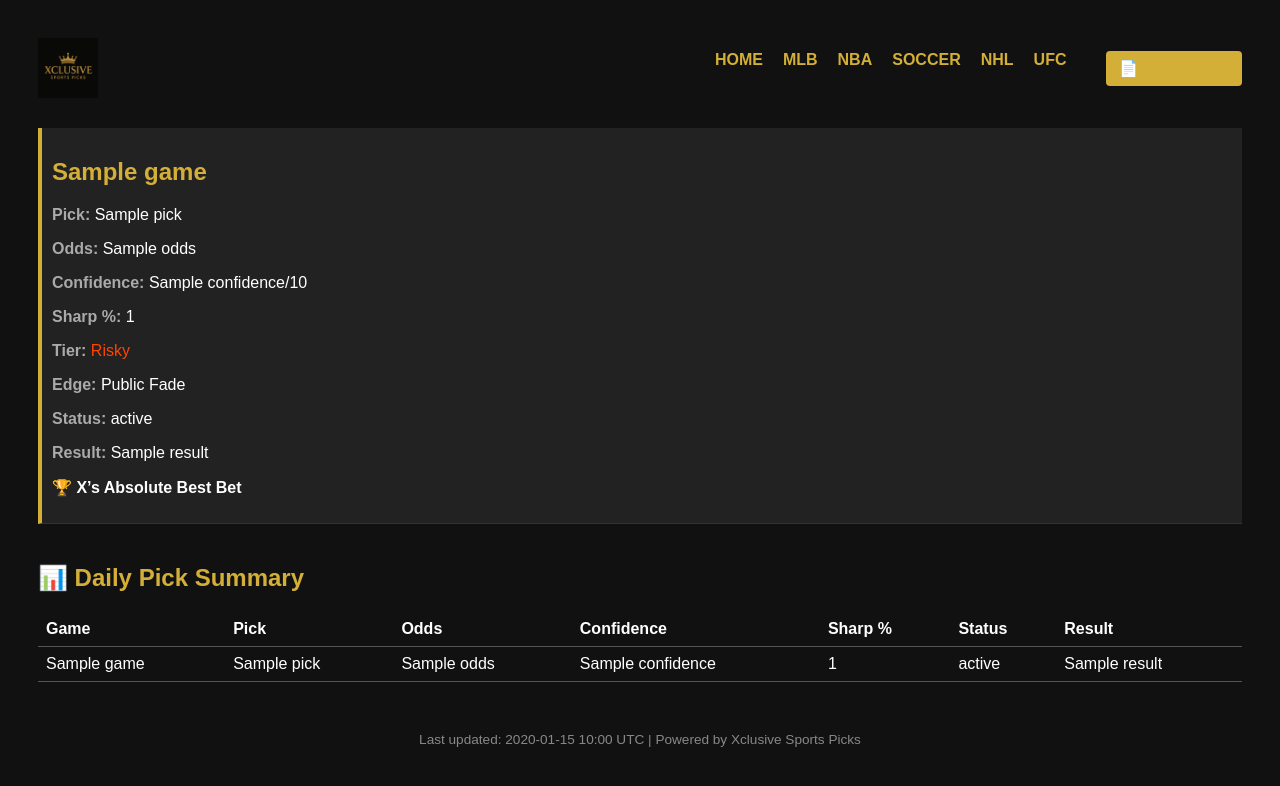
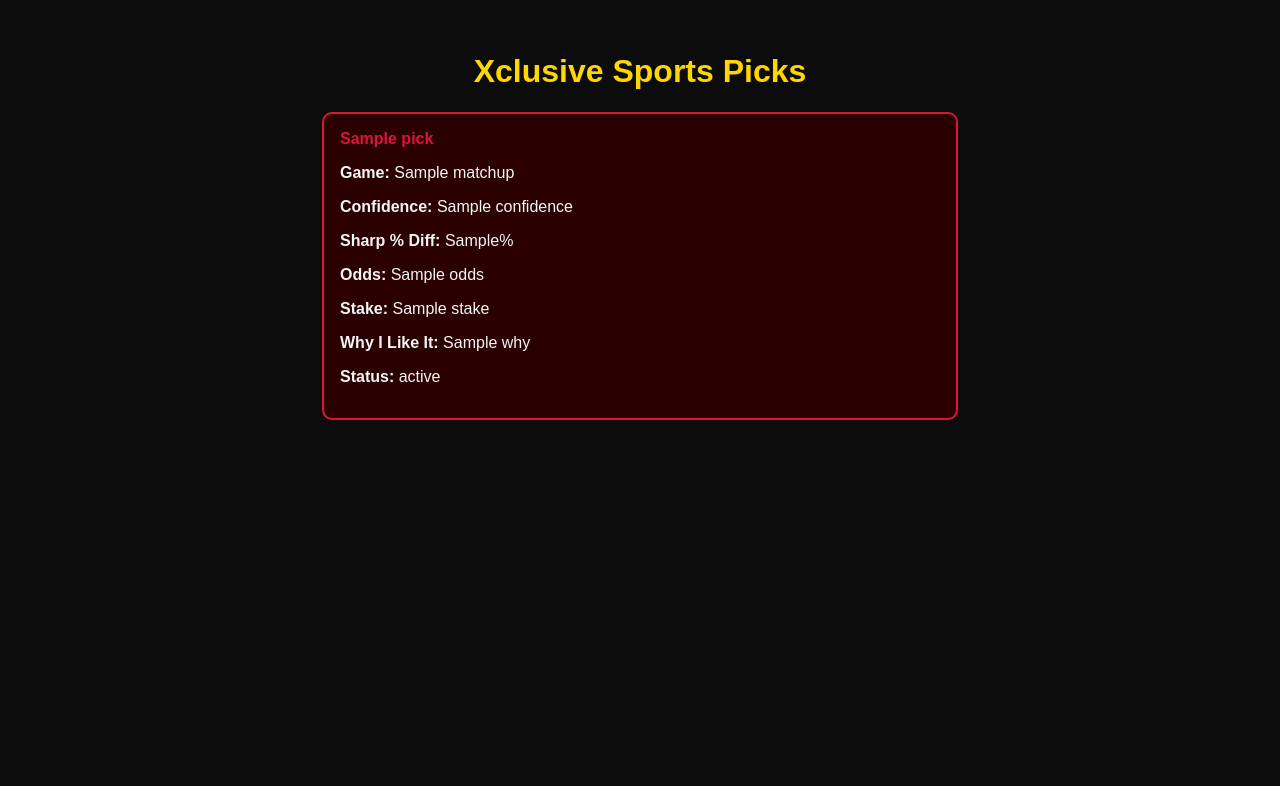
Before and after one commit to XclusiveSportsPicks/xclusive-engine, a Flask app: template xclusive_engine/templates/index.html in a window 1280 px wide. Shown: the top 786 px of the page. Run offline with Flask 3, Linux system fonts and the light colour scheme; the template is opened without the code that fills it: most values are stand-ins (such as "Sample title", 1, 10 or a date in 2020).

Commit message:
Fix dict key error in engine.py and restore layout

```diff
--- a/xclusive_engine/templates/index.html
+++ b/xclusive_engine/templates/index.html
@@ -1,142 +1,54 @@
+<!-- templates/index.html -->
+
 <!DOCTYPE html>
-<html lang="en">
+<html>
 <head>
-    <meta charset="UTF-8">
   <title>Xclusive Sports Picks</title>
-    <link rel="icon" type="image/png" href="{{ url_for('static', filename='logo.png') }}">
   <style>
     body {
       font-family: Arial, sans-serif;
-            padding: 30px;
-            background-color: #111;
-            color: #fff;
+      background-color: #0c0c0c;
+      color: #f5f5f5;
+      margin: 0;
+      padding: 2rem;
     }
-        .header-bar {
-            display: flex;
-            align-items: center;
-            justify-content: space-between;
-            margin-bottom: 30px;
-        }
-        .header-bar img {
-            height: 60px;
-        }
-        .menu {
-            display: flex;
-            gap: 20px;
-        }
-        .menu a {
-            color: #d4af37;
-            text-decoration: none;
-            font-weight: bold;
-        }
-        .export-btn {
-            margin-left: 20px;
-            background-color: #d4af37;
-            color: #111;
-            padding: 8px 12px;
-            border: none;
-            border-radius: 4px;
-            font-weight: bold;
-            cursor: pointer;
+    h1 {
+      color: gold;
+      text-align: center;
     }
     .pick {
-            border-bottom: 1px solid #333;
-            margin-bottom: 20px;
-            padding-bottom: 10px;
+      background-color: #1e1e1e;
+      border: 2px solid gold;
+      border-radius: 10px;
+      padding: 1rem;
+      margin: 1rem auto;
+      max-width: 600px;
     }
-        .pick h2 {
-            color: #d4af37;
+    .best {
+      border-color: crimson;
+      background-color: #2a0000;
     }
     .label {
       font-weight: bold;
-            color: #aaa;
-        }
-        .best-bet {
-            background-color: #222;
-            border-left: 4px solid #d4af37;
-            padding: 10px;
-        }
-        .footer {
-            margin-top: 50px;
-            font-size: 0.85em;
-            color: #888;
-            text-align: center;
-        }
-        table {
-            width: 100%;
-            border-collapse: collapse;
-            margin-top: 20px;
-        }
-        th, td {
-            padding: 8px;
-            border-bottom: 1px solid #555;
-            text-align: left;
+      color: crimson;
     }
   </style>
 </head>
 <body>
-    <div class="header-bar">
-        <img src="{{ url_for('static', filename='logo.png') }}" alt="Logo">
-        <div class="menu">
-            <a href="/">HOME</a>
-            <a href="/?league=MLB">MLB</a>
-            <a href="/?league=NBA">NBA</a>
-            <a href="/?league=Soccer">SOCCER</a>
-            <a href="/?league=NHL">NHL</a>
-            <a href="/?league=UFC">UFC</a>
-            <a href="/export/pdf" class="export-btn">📄 Export PDF</a>
-        </div>
-    </div>
-
+  <h1>Xclusive Sports Picks</h1>
   {% for pick in picks %}
-        <div class="pick{% if loop.first %} best-bet{% endif %}">
-            <h2>{{ pick.game }}</h2>
-            <p><span class="label">Pick:</span> {{ pick.pick }}</p>
-            <p><span class="label">Odds:</span> {{ pick.odds }}</p>
-            <p><span class="label">Confidence:</span> {{ pick.confidence }}/10</p>
-            <p><span class="label">Sharp %:</span> {{ pick.sharp_percent }}</p>
-            <p><span class="label">Tier:</span>
-            {% if pick.confidence >= 8.5 %}<span style="color:limegreen">High</span>
-            {% elif pick.confidence >= 7.5 %}<span style="color:gold">Medium</span>
-            {% else %}<span style="color:orangered">Risky</span>
-            {% endif %}</p>
-            <p><span class="label">Edge:</span>
-            {% if pick.sharp_delta|int >= 30 %}Sharp Side{% else %}Public Fade{% endif %}</p>
-            <p><span class="label">Status:</span> {{ pick.status }}</p>
-            {% if pick.result %}
-                <p><span class="label">Result:</span> {{ pick.result }}</p>
+    <div class="pick {% if pick.label %}best{% endif %}">
+      {% if pick.label %}
+        <div class="label">{{ pick.label }}</div>
       {% endif %}
-            {% if loop.first %}<p><strong>🏆 X’s Absolute Best Bet</strong></p>{% endif %}
+      <p><strong>Game:</strong> {{ pick.matchup }}</p>
+      <p><strong>Confidence:</strong> {{ pick.confidence }}</p>
+      <p><strong>Sharp % Diff:</strong> {{ pick.sharp_delta }}%</p>
+      <p><strong>Odds:</strong> {{ pick.odds }}</p>
+      <p><strong>Stake:</strong> {{ pick.stake }}</p>
+      <p><strong>Why I Like It:</strong> {{ pick.why }}</p>
+      <p><strong>Status:</strong> {{ pick.status }}</p>
     </div>
   {% endfor %}
-
-    <h2 style="margin-top:40px; color:#d4af37;">📊 Daily Pick Summary</h2>
-    <table>
-        <tr>
-            <th>Game</th>
-            <th>Pick</th>
-            <th>Odds</th>
-            <th>Confidence</th>
-            <th>Sharp %</th>
-            <th>Status</th>
-            <th>Result</th>
-        </tr>
-        {% for pick in picks %}
-        <tr>
-            <td>{{ pick.game }}</td>
-            <td>{{ pick.pick }}</td>
-            <td>{{ pick.odds }}</td>
-            <td>{{ pick.confidence }}</td>
-            <td>{{ pick.sharp_percent }}</td>
-            <td>{{ pick.status }}</td>
-            <td>{{ pick.result if pick.result else '-' }}</td>
-        </tr>
-        {% endfor %}
-    </table>
-
-    <div class="footer">
-        Last updated: {{ now.strftime('%Y-%m-%d %H:%M UTC') }} |
-        Powered by Xclusive Sports Picks
-    </div>
 </body>
 </html>
```
Also changed, not shown: mlb/engine.py (+13 -11 lines). Lines whose indentation alone changed are shown as unchanged.
